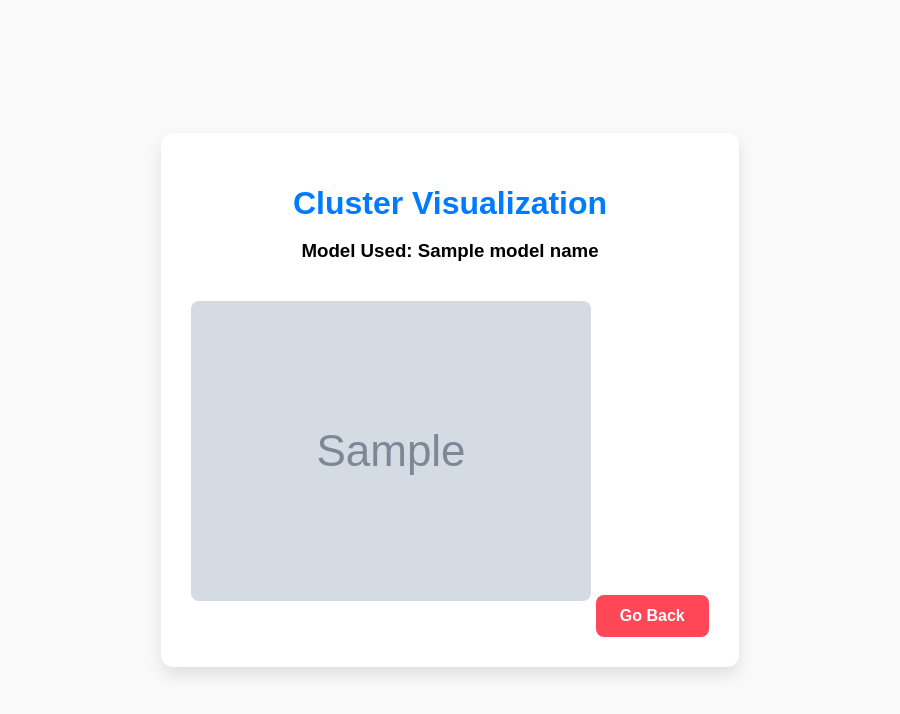
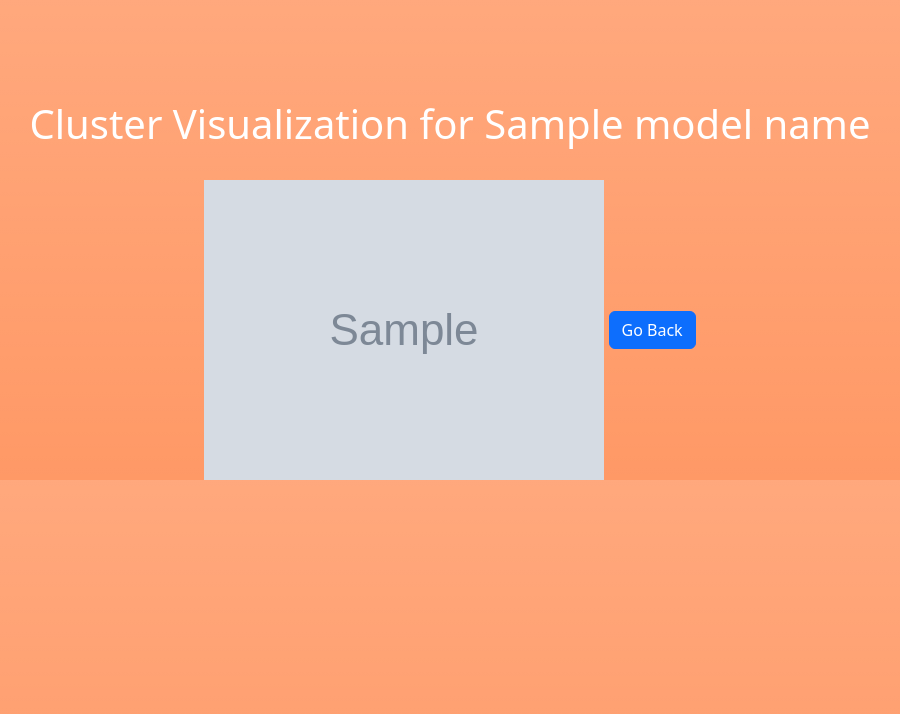
Before and after one commit to limitha01/Netlflix-Clustering, a Flask app: template templates/visualize.html in a window 1280 px wide. Shown: the top 714 px of the page, without its empty margins (190-1090 px from the left). Run offline with Flask 3, Linux system fonts and the light colour scheme; the template is opened without the code that fills it: most values are stand-ins (such as "Sample title", 1, 10 or a date in 2020); grey boxes marked "Sample" are stand-in pictures; parts of the project's set-up code (start-up, migrations or seed data) failed here and were passed over.

Commit message:
Update visualize.html

```diff
--- a/templates/visualize.html
+++ b/templates/visualize.html
@@ -1,17 +1,17 @@
+
 <!DOCTYPE html>
 <html lang="en">
 <head>
     <meta charset="UTF-8" />
     <meta name="viewport" content="width=device-width, initial-scale=1.0" />
     <title>Cluster Visualization</title>
-    <link rel="stylesheet" href="/static/visualize.css" />
+    <link rel="stylesheet" href="https://cdn.jsdelivr.net/npm/bootstrap@5.3.2/dist/css/bootstrap.min.css" />
 </head>
-<body>
-    <div class="container">
-        <h1>Cluster Visualization</h1>
-        <h3>Model Used: {{ model_name }}</h3>
-        <img src="{{ image_path }}" alt="Cluster Visualization" />
-        <a href="/">Go Back</a>
+<body class="bg-gradient" style="background-color: #ff9966;">
+    <div class="container text-center" style="margin-top: 100px;">
+        <h1 class="text-white">Cluster Visualization for {{ model_name }}</h1>
+        <img src="{{ image_path }}" alt="Cluster Visualization" class="img-fluid mt-4" />
+        <a href="/" class="btn btn-primary mt-4">Go Back</a>
     </div>
 </body>
 </html>
```
